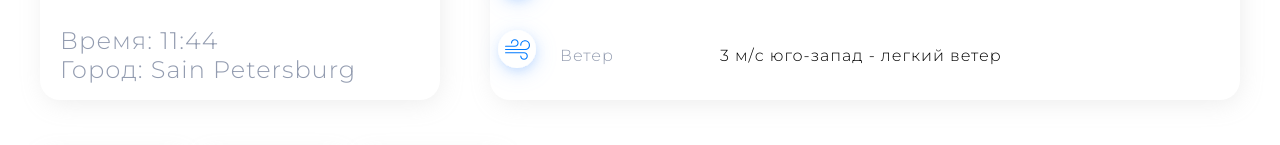
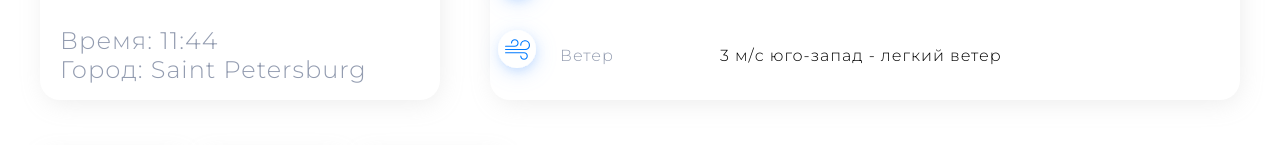
Before and after one commit to nikitauty/weather-app, a React (Vite) app: page / in a window 1280 px wide. Shown: the part 315-460 px from the top of the page. Built offline with nearby package versions, Linux system fonts and the light colour scheme.

Commit message:
new hooks added

```diff
--- /dev/null
+++ b/src/hooks/useCity.ts
@@ -0,0 +1,4 @@
+import { CityContext } from '@/services/Contexts/CityContext/CityContextProvider';
+import { useContext } from 'react';
+
+export const useCity = () => useContext(CityContext);
--- a/src/pages/Home/features/MainCard/MainCard.tsx
+++ b/src/pages/Home/features/MainCard/MainCard.tsx
@@ -1,11 +1,10 @@
+import { useCity } from '@/hooks/useCity';
 import styles from '@/pages/Home/features/MainCard/MainCard.module.scss';
-import { CityContext } from '@/services/Contexts/CityContext/CityContextProvider';
 import weather from '@/shared/assets/sun.svg';
-import { useContext } from 'react';
 
 export const MainCard = () => {
 	const date = new Date();
-	const city = useContext(CityContext);
+	const city = useCity();
 
 	return (
 		<div className={styles.card}>
@@ -19,11 +18,9 @@ export const MainCard = () => {
 			<div className={styles.card__description}>
 				<span className={styles.time}>
 					Время: {date.getHours()}:
-					{
-						date.getMinutes() > 10
+					{date.getMinutes() > 10
 						? date.getMinutes()
-						: '0' + date.getMinutes().toString()
-					}
+						: '0' + date.getMinutes().toString()}
 				</span>
 				<br />
 				<span className={styles.city}>Город: {city?.city}</span>
--- a/src/services/Contexts/CityContext/CityContextProvider.tsx
+++ b/src/services/Contexts/CityContext/CityContextProvider.tsx
@@ -4,7 +4,7 @@ interface Props {
 	children: React.ReactNode;
 }
 
-interface ICityProvider {
+export interface ICityProvider {
 	city: string;
 	setCity: React.Dispatch<React.SetStateAction<string>>;
 }
@@ -12,7 +12,7 @@ interface ICityProvider {
 export const CityContext = createContext<ICityProvider | null>(null);
 
 export const CityContextProvider: FunctionComponent<Props> = ({ children }) => {
-	const [city, setCity] = useState('Sain Petersburg');
+	const [city, setCity] = useState('Saint Petersburg');
 
 	return (
 		<CityContext.Provider value={{ city, setCity }}>
--- /dev/null
+++ b/src/shared/constants/ApiKey.ts
@@ -0,0 +1 @@
+export const APIKEY = '0ef790c316ef7f6dc2576175424ca761';
```
Also changed, not shown: src/services/api/location.ts (added, +9 -0 lines), src/hooks/useLocation.ts (added), src/hooks/useWeather.ts (added), src/services/api/weather.ts (added).
